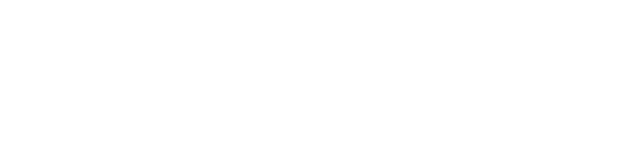
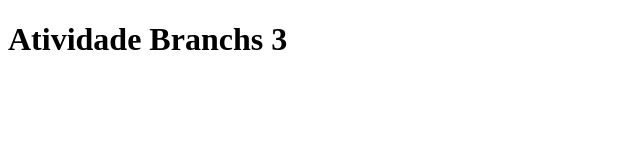
Before and after one commit to rebeca018/atividade-branchs-3, a plain HTML site: page index.html in a window 1280 px wide. Shown: the whole page, without its empty margins (0-640 px from the left). Drawn offline with Linux system fonts and the light colour scheme.

Commit message:
Corrigindo bug

```diff
--- a/index.html
+++ b/index.html
@@ -7,6 +7,6 @@
     <link href="styles.css" rel="stylesheet" type="text/css" />
 </head>
 <body>
-    <h1</h1>
+    <h1>Atividade Branchs 3</h1>
 </body>
 </html>
```
